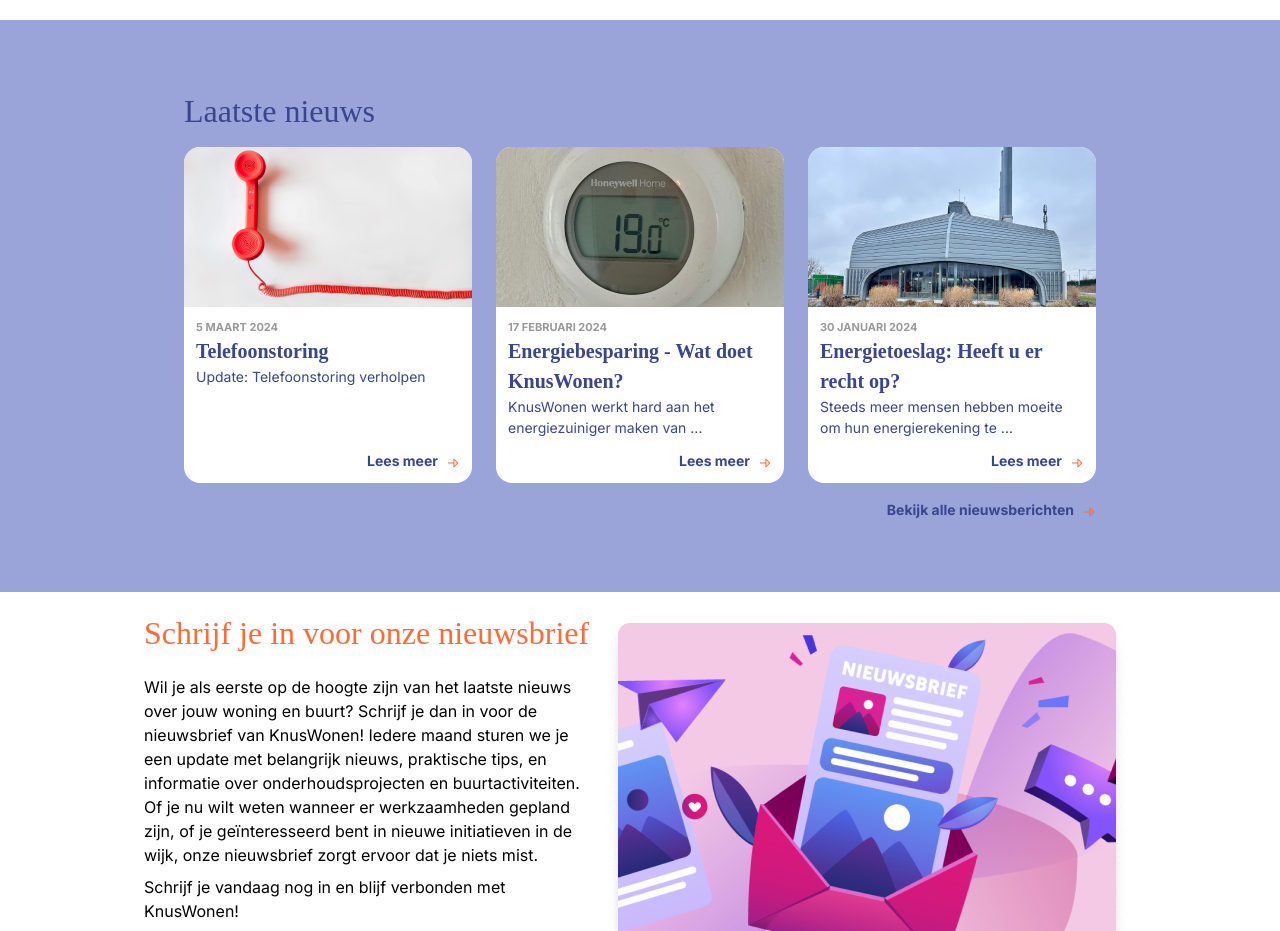
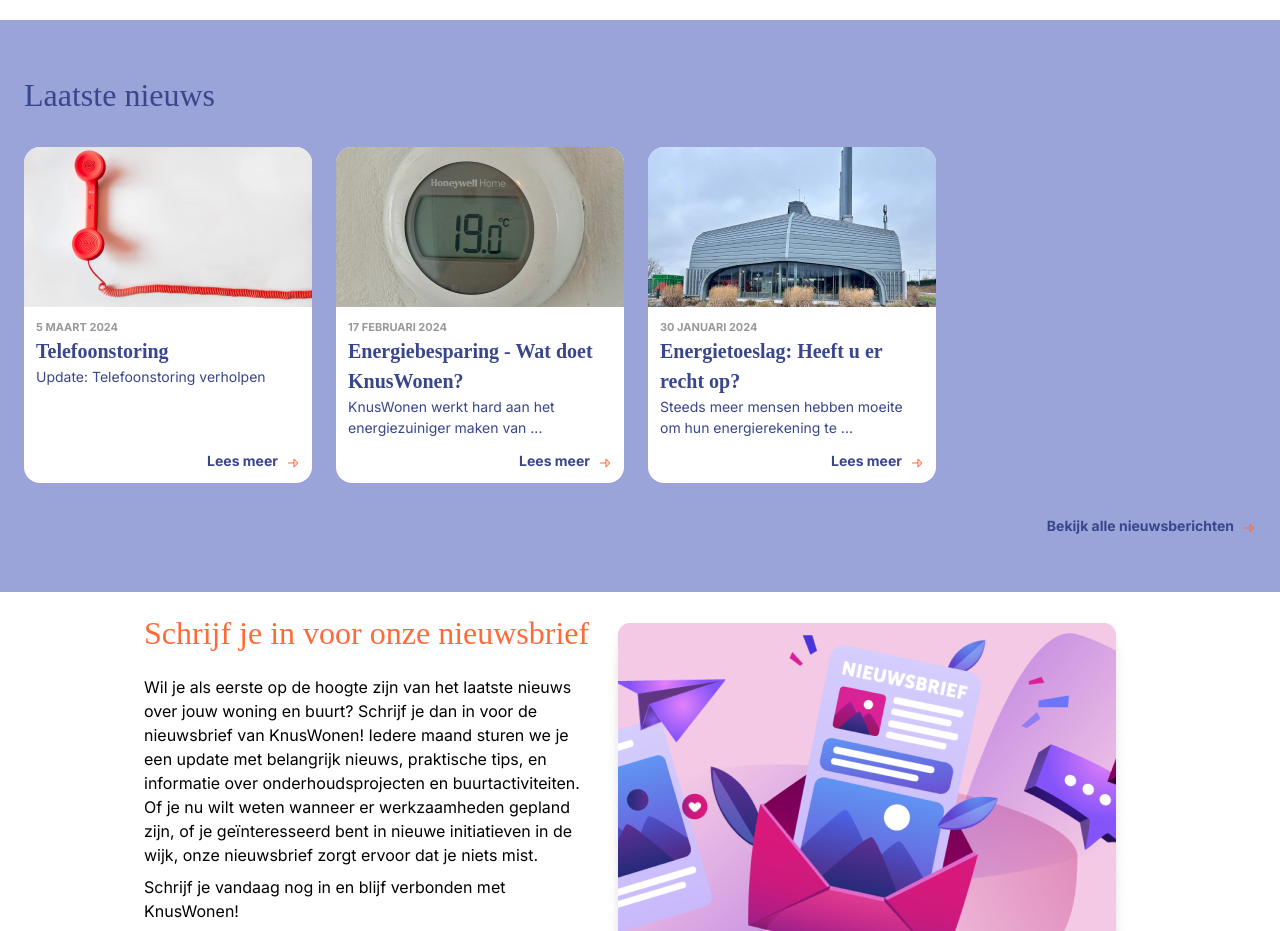
Before and after one commit to ChimeneD/knus-wonen, a Next.js app: page / in a window 1280 px wide. Shown: the part 1120-2051 px from the top of the page. Built offline with nearby package versions, Linux system fonts and the light colour scheme; a web font is replaced by a local one.

Commit message:
footer added

```diff
--- a/src/components/card.tsx
+++ b/src/components/card.tsx
@@ -9,7 +9,7 @@ interface Props {
 }
 const Card = ({ image, title, description, subText }: Props) => {
   return (
-    <div className="bg-white overflow-hidden w-[288px] h-[336px] rounded-2xl relative">
+    <div className="bg-white overflow-hidden min-w-[288px] w-[288px] h-[336px] rounded-2xl relative">
       <div className="h-[160px] overflow-hidden">
         <img src={image} alt={title} />
       </div>
--- a/src/components/latestNieuws.tsx
+++ b/src/components/latestNieuws.tsx
@@ -26,11 +26,11 @@ const LatestNieuws = () => {
   ];
   return (
     <div className="bg-[var(--background-alt)] h-[572px] flex flex-col justify-center px-6 items-center">
-      <div className="flex flex-col gap-4">
+      <div className="flex flex-col gap-4 w-full">
         <p className="text-[var(--primary)] text-[32px] leading-[39.04px] font-overlock font-medium">
           Laatste nieuws
         </p>
-        <div className="flex gap-6 items-center">
+        <div className="flex gap-6 items-center w-full overflow-x-auto py-4">
           {items.map((item, index) => (
             <Card {...item} key={index} />
           ))}
```
